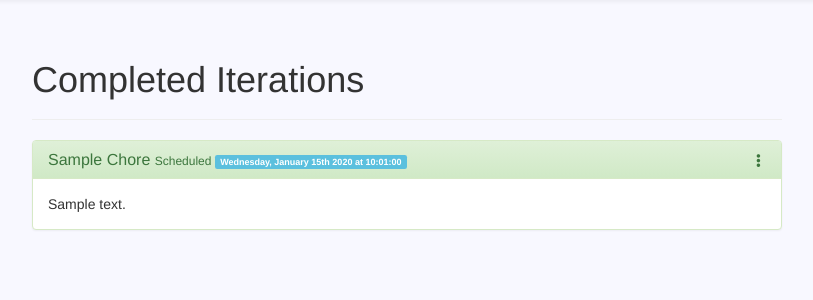
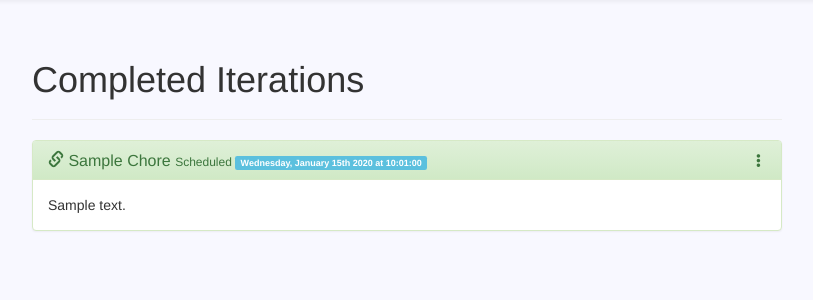
Before and after one commit to malaika-chandler/django-chore-tracker, a Django app: page /completed-instances/ in a window 1280 px wide. Shown: the part 51-351 px from the top of the page, without its empty margins (233-1046 px from the left). Run offline with Django 3.2, Linux system fonts and the light colour scheme; tables that the repository leaves empty hold one stand-in row (values such as "Sample post"); some libraries are stand-ins or nearby versions.

Commit message:
link styling

```diff
--- a/chores/templates/chores/_chore.html
+++ b/chores/templates/chores/_chore.html
@@ -29,7 +29,10 @@
             {% elif chore.completed %}
                 <span class="label label-success pull-right">Completed</span>
             {% endif %}
-            {{ chore.name|title }}
+            <a href="{% url 'chores:chore_detail' pk=chore.pk %}">
+                <span class="glyphicon glyphicon-link"></span>
+                {{ chore.name|title }}
+            </a>
             <small>
                 {% if chore.completed %}
                 {% if chore.instances.all.count > 0 %}
--- a/chores/templates/chores/_chore_instance.html
+++ b/chores/templates/chores/_chore_instance.html
@@ -24,7 +24,10 @@
             </ul>
         </div>
         <h4 class="panel-title">
-            {{ chore_instance.chore.name|title }}
+            <a href="{% url 'chores:chore_detail' pk=chore_instance.chore.pk %}">
+                <span class="glyphicon glyphicon-link"></span>
+                {{ chore_instance.chore.name|title }}
+            </a>
             <small>
                 {% if chore_instance.done or chore_instance.is_past_due %}
                 Scheduled <span class="label label-info">{{ chore_instance.datetime|date:'l, F jS Y \a\t H:m:s' }}</span>
```
